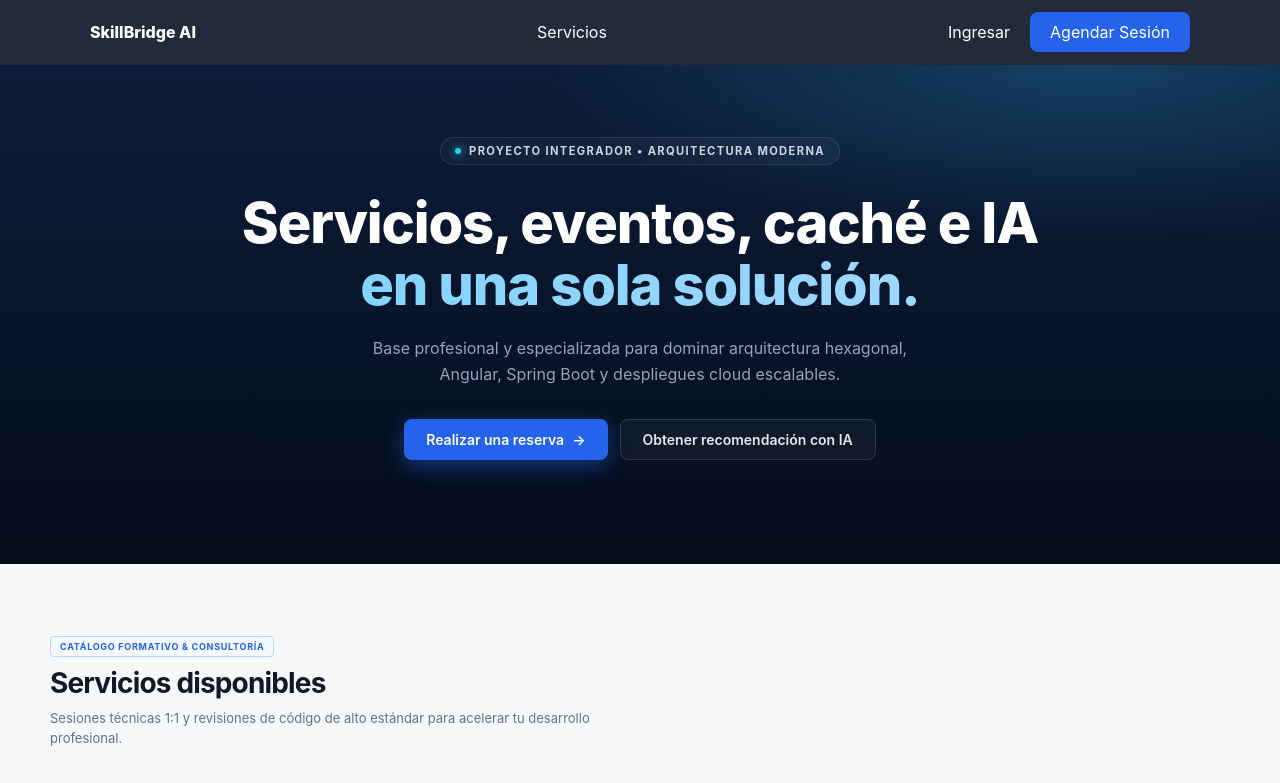
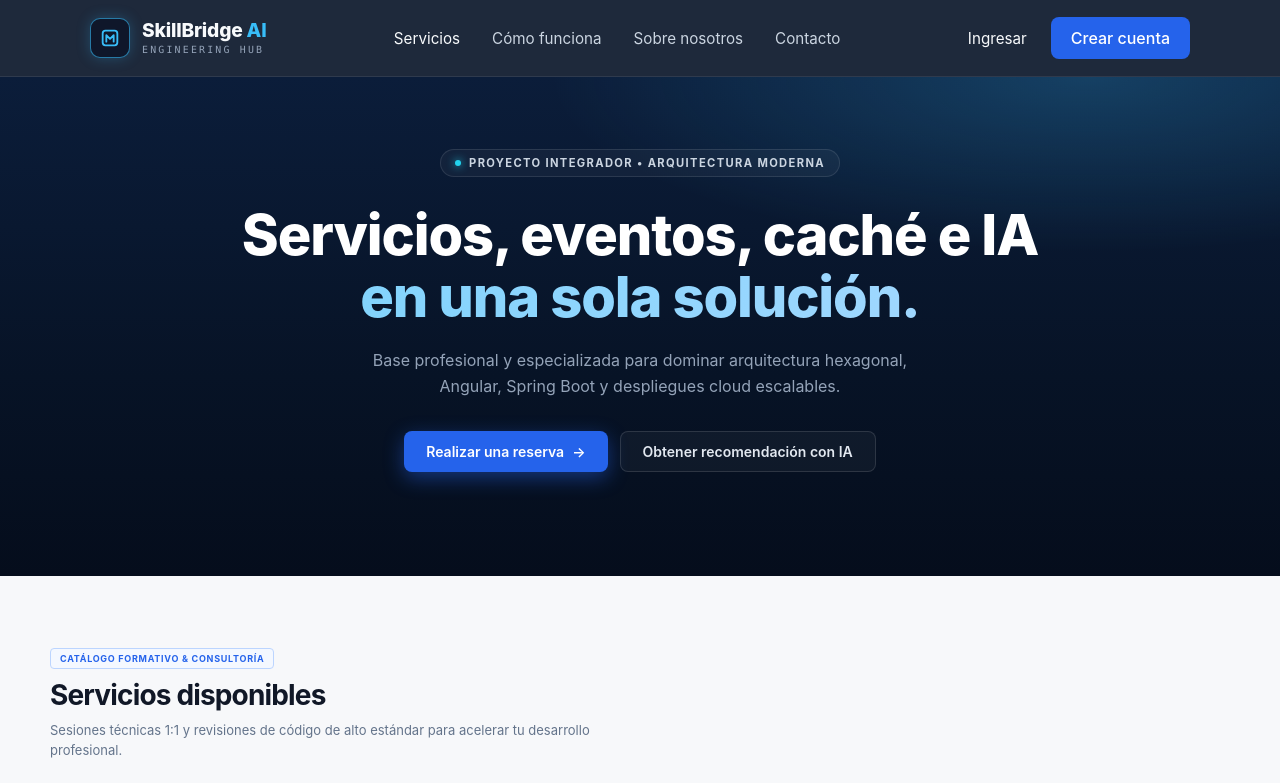
Before and after one commit to crapdev/SkillBridge-fullStack, an Angular app in the folder frontend/: page / in a window 1280 px wide. Shown: the top 783 px of the page. Built offline with nearby package versions, Linux system fonts and the light colour scheme; no server answers.

Commit message:
feat: redisenar header con menu hamburguesa y acciones segun rol

```diff
--- a/frontend/src/app/app.component.ts
+++ b/frontend/src/app/app.component.ts
@@ -1,35 +1,68 @@
-import { Component, inject } from '@angular/core';
+import { Component, HostListener, inject, signal } from '@angular/core';
 import { toSignal } from '@angular/core/rxjs-interop';
-import { NavigationEnd, Router, RouterLink, RouterOutlet } from '@angular/router';
+import { NavigationEnd, Router, RouterLink, RouterLinkActive, RouterOutlet } from '@angular/router';
 import { filter, map } from 'rxjs';
 import { AuthService } from './core/auth.service';
 
 @Component({
   selector: 'app-root',
   standalone: true,
-  imports: [RouterOutlet, RouterLink],
+  imports: [RouterOutlet, RouterLink, RouterLinkActive],
   template: `
     <!-- La pantalla de login tiene su propio encabezado -->
     @if (!isAuthPage()) {
     <header class="nav">
       <div class="container nav-inner">
-        <a routerLink="/" class="brand">SkillBridge AI</a>
-        <nav>
-          <a routerLink="/">Servicios</a>
+        <a routerLink="/" class="brand" aria-label="SkillBridge AI, ir al inicio">
+          <span class="brand-logo" aria-hidden="true">
+            <svg viewBox="0 0 24 24" fill="none" stroke="currentColor" stroke-width="2" stroke-linecap="round" stroke-linejoin="round">
+              <rect x="4" y="4" width="16" height="16" rx="3" />
+              <path d="M8 16V9l4 4 4-4v7" />
+            </svg>
+          </span>
+          <span class="brand-text">
+            <span class="brand-name">SkillBridge <span class="brand-accent">AI</span></span>
+            <span class="brand-tagline">Engineering Hub</span>
+          </span>
+        </a>
+        <button type="button" class="menu-toggle" (click)="menuOpen.set(!menuOpen())"
+                [attr.aria-expanded]="menuOpen()" aria-controls="nav-menu"
+                [attr.aria-label]="menuOpen() ? 'Cerrar menú' : 'Abrir menú'">
+          <svg viewBox="0 0 24 24" fill="none" stroke="currentColor" stroke-width="2" stroke-linecap="round" aria-hidden="true">
+            @if (menuOpen()) {
+              <path d="M6 6l12 12M18 6L6 18" />
+            } @else {
+              <path d="M4 7h16M4 12h16M4 17h16" />
+            }
+          </svg>
+        </button>
+        <!-- En escritorio este contenedor no existe visualmente (display: contents); en móvil es el panel desplegable -->
+        <div id="nav-menu" class="nav-menu" [class.open]="menuOpen()" (click)="closeOnSelect($event)">
+          <nav class="nav-links">
+            <a routerLink="/" routerLinkActive="active" [routerLinkActiveOptions]="{ exact: true }">Servicios</a>
             <!-- Solo para clientes con sesión; el backend también restringe estas rutas al rol CUSTOMER -->
             @if (auth.hasRole('CUSTOMER')) {
-            <a routerLink="/book">Reservar</a>
-            <a routerLink="/my-bookings">Mis Reservas</a>
-            <a routerLink="/ai">IA</a>
+              <a routerLink="/book" routerLinkActive="active">Reservar</a>
+              <a routerLink="/ai" routerLinkActive="active">IA &amp; Cloud <span class="badge">Nuevo</span></a>
+            } @else if (!auth.isAuthenticated()) {
+              <!-- Apuntan a secciones del inicio; funcionan en cuanto existan elementos con estos id -->
+              <a routerLink="/" fragment="como-funciona">Cómo funciona</a>
+              <a routerLink="/" fragment="sobre-nosotros">Sobre nosotros</a>
+              <a routerLink="/" fragment="contacto">Contacto</a>
             }
           </nav>
-        <div class="buttons">
+          <div class="nav-actions">
             @if (!auth.isAuthenticated()) {
-          <a routerLink="/login">Ingresar</a>
+              <a routerLink="/login" class="nav-login">Ingresar</a>
             } @else {
-          <button class="link-button" (click)="auth.logout()">Salir</button>
+              <button type="button" class="nav-login" (click)="auth.logout()">Salir</button>
             }
-        <a routerLink="" class="button-primary">Agendar Sesión</a>
+            @if (auth.hasRole('CUSTOMER')) {
+              <a routerLink="/my-bookings" class="button-primary">Mis Reservas</a>
+            } @else if (!auth.isAuthenticated()) {
+              <a routerLink="/login" [queryParams]="{ mode: 'register' }" class="button-primary">Crear cuenta</a>
+            }
+          </div>
         </div>
       </div>
     </header>
@@ -42,6 +75,8 @@ export class AppComponent {
   auth = inject(AuthService);
   private router = inject(Router);
 
+  readonly menuOpen = signal(false);
+
   readonly isAuthPage = toSignal(
     this.router.events.pipe(
       filter((e): e is NavigationEnd => e instanceof NavigationEnd),
@@ -49,4 +84,12 @@ export class AppComponent {
     ),
     { initialValue: false }
   );
+
+  // Se cierra al elegir una opción; "Salir" hacia la misma URL no dispara navegación, por eso no basta con escuchar el router
+  closeOnSelect(event: Event): void {
+    if ((event.target as Element).closest('a, button')) this.menuOpen.set(false);
   }
+
+  @HostListener('document:keydown.escape')
+  closeMenu(): void { this.menuOpen.set(false); }
+}
--- a/frontend/src/app/features/login/login.component.ts
+++ b/frontend/src/app/features/login/login.component.ts
@@ -17,7 +17,10 @@ export class LoginComponent {
   showPassword = false;
   readonly year = new Date().getFullYear();
 
-  constructor(private auth: AuthService, private router: Router, private route: ActivatedRoute) {}
+  constructor(private auth: AuthService, private router: Router, private route: ActivatedRoute) {
+    // El botón "Crear cuenta" del header abre directamente el formulario de registro
+    if (this.route.snapshot.queryParamMap.get('mode') === 'register') this.mode = 'register';
+  }
 
   toggle(form: NgForm): void {
     this.mode = this.mode === 'login' ? 'register' : 'login';
--- a/frontend/src/app/header.css
+++ b/frontend/src/app/header.css
@@ -1,43 +1,185 @@
 .nav {
-  background: rgba(10, 20, 36, 0.9);
-  border-bottom: 1px solid rgba(30, 41, 59, 0.8);
+  --nav-bg: #1e293b;
+  --nav-border: rgba(148, 163, 184, 0.14);
+  --nav-text: #cbd5e1;
+  --nav-text-strong: #f8fafc;
+  --nav-accent: #38bdf8;
+  --nav-primary: #2563eb;
+  --nav-primary-hover: #1d4ed8;
+
+  background: var(--nav-bg);
+  border-bottom: 1px solid var(--nav-border);
   position: sticky;
   top: 0;
   z-index: 5;
 }
+
 .nav-inner {
-  height: 64px;
+  min-height: 76px;
   display: flex;
   align-items: center;
   justify-content: space-between;
+  gap: 24px;
+}
 
+/* Marca */
+.brand {
+  display: inline-flex;
+  align-items: center;
+  gap: 12px;
+  color: var(--nav-text-strong);
+  flex-shrink: 0;
 }
-.brand {
-  font-weight: 800;
+.brand-logo {
+  width: 40px;
+  height: 40px;
+  border-radius: 10px;
+  display: grid;
+  place-items: center;
+  background: #0f172a;
+  border: 1px solid rgba(56, 189, 248, 0.6);
+  box-shadow: 0 0 14px rgba(56, 189, 248, 0.25);
+  color: var(--nav-accent);
 }
-.nav nav {
+.brand-logo svg { width: 22px; height: 22px; }
+.brand-text { display: grid; line-height: 1.1; }
+.brand-name { font-weight: 800; font-size: 1.2rem; letter-spacing: -0.01em; }
+.brand-accent { color: var(--nav-accent); }
+.brand-tagline {
+  font-family: ui-monospace, "SFMono-Regular", Menlo, Consolas, monospace;
+  font-size: 0.62rem;
+  letter-spacing: 0.22em;
+  text-transform: uppercase;
+  color: #94a3b8;
+  margin-top: 3px;
+}
+
+/* Enlaces */
+.nav-links {
   display: flex;
-  gap: 18px;
   align-items: center;
+  gap: 32px;
 }
-.link-button {
+.nav-links a {
+  display: inline-flex;
+  align-items: center;
+  gap: 8px;
+  color: var(--nav-text);
+  font-size: 0.95rem;
+  transition: color 0.15s;
+}
+.nav-links a:hover,
+.nav-links a.active { color: var(--nav-text-strong); }
+
+.badge {
+  font-size: 0.62rem;
+  font-weight: 600;
+  letter-spacing: 0.06em;
+  text-transform: uppercase;
+  padding: 4px 7px;
+  border-radius: 5px;
+  color: var(--nav-accent);
+  background: rgba(56, 189, 248, 0.12);
+  border: 1px solid rgba(56, 189, 248, 0.45);
+}
+
+/* Acciones */
+.nav-actions {
+  display: flex;
+  align-items: center;
+  gap: 24px;
+  flex-shrink: 0;
+}
+.nav-login {
   border: 0;
   background: none;
+  padding: 0;
+  cursor: pointer;
+  color: var(--nav-text-strong);
+  font-size: 0.95rem;
+}
+.nav-login:hover { color: var(--nav-accent); }
+
+.button-primary {
+  background: var(--nav-primary);
+  color: #fff;
+  font-weight: 500;
+  padding: 11px 20px;
+  border-radius: 8px;
+  transition: background 0.15s;
+}
+.button-primary:hover { background: var(--nav-primary-hover); }
+
+.nav a:focus-visible,
+.nav button:focus-visible {
+  outline: 2px solid var(--nav-accent);
+  outline-offset: 3px;
+  border-radius: 4px;
+}
+
+@media (max-width: 1100px) {
+  .nav-links { gap: 24px; }
+}
+
+/* Botón hamburguesa: solo visible en móvil */
+.menu-toggle {
+  display: none;
+  width: 40px;
+  height: 40px;
+  place-items: center;
+  border: 1px solid var(--nav-border);
+  border-radius: 8px;
+  background: transparent;
+  color: var(--nav-text-strong);
   cursor: pointer;
 }
-a {
-  color: #fff;
+.menu-toggle svg { width: 22px; height: 22px; }
+
+/* En escritorio el contenedor del menú no genera caja: sus hijos se alinean dentro de .nav-inner */
+.nav-menu { display: contents; }
+
+/* En pantallas angostas los enlaces y acciones pasan a un panel desplegable */
+@media (max-width: 960px) {
+  .nav-inner { min-height: 64px; }
+  .brand { gap: 10px; }
+  .brand-logo { width: 34px; height: 34px; border-radius: 8px; }
+  .brand-logo svg { width: 19px; height: 19px; }
+  .brand-name { font-size: 1.05rem; }
+  .brand-tagline { display: none; }
+
+  .menu-toggle { display: grid; }
+
+  .nav-menu {
+    display: none;
+    position: absolute;
+    top: 100%;
+    left: 0;
+    right: 0;
+    padding: 8px 4vw 20px;
+    background: var(--nav-bg);
+    border-bottom: 1px solid var(--nav-border);
+    box-shadow: 0 16px 32px rgba(2, 6, 23, 0.35);
+  }
+  .nav-menu.open { display: block; }
+
+  .nav-links { flex-direction: column; align-items: stretch; gap: 0; }
+  .nav-links a {
+    padding: 14px 4px;
+    font-size: 1rem;
+    border-bottom: 1px solid var(--nav-border);
+  }
+
+  .nav-actions {
+    flex-direction: column;
+    align-items: stretch;
+    gap: 12px;
+    margin-top: 16px;
+  }
+  .nav-login {
+    text-align: center;
+    padding: 11px;
+    border: 1px solid var(--nav-border);
+    border-radius: 8px;
+  }
+  .button-primary { text-align: center; }
 }
-
-
-.buttons{
-    display: flex;
-    gap: 20px;
-    align-items: center;
-}
-
-.button-primary{
-    background-color:rgba(37, 99, 235, 1) ;
-    padding: 10px 20px;
-    border-radius: 0.5rem;
-}
--- a/frontend/src/main.ts
+++ b/frontend/src/main.ts
@@ -1,10 +1,13 @@
 import { bootstrapApplication } from '@angular/platform-browser';
-import { provideRouter } from '@angular/router';
+import { provideRouter, withInMemoryScrolling } from '@angular/router';
 import { provideHttpClient, withInterceptors } from '@angular/common/http';
 import { AppComponent } from './app/app.component';
 import { routes } from './app/app.routes';
 import { authInterceptor } from './app/core/auth.interceptor';
 
 bootstrapApplication(AppComponent, {
-  providers: [provideRouter(routes), provideHttpClient(withInterceptors([authInterceptor]))]
+  providers: [
+    // anchorScrolling: los enlaces del header con fragment (/#contacto) bajan hasta esa sección
+    provideRouter(routes, withInMemoryScrolling({ anchorScrolling: 'enabled', scrollPositionRestoration: 'enabled' })),
+    provideHttpClient(withInterceptors([authInterceptor]))]
 }).catch(err => console.error(err));
```
Lines whose indentation alone changed are shown as unchanged.
